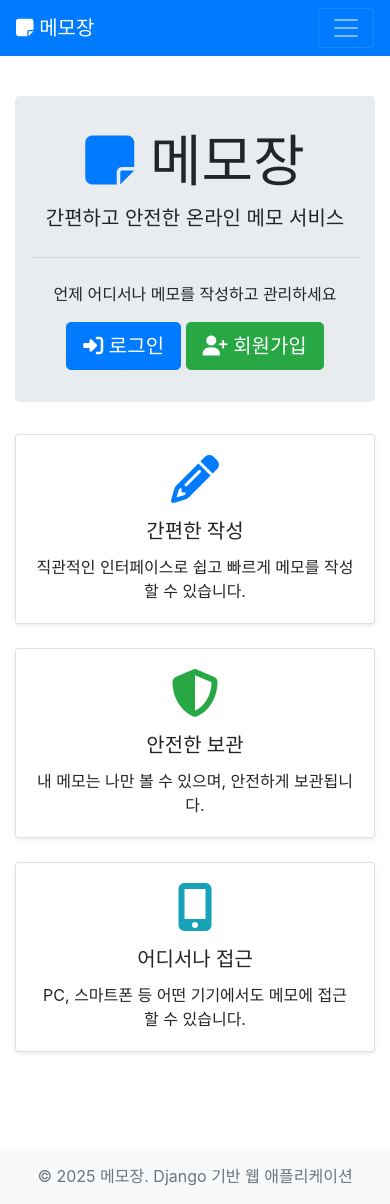
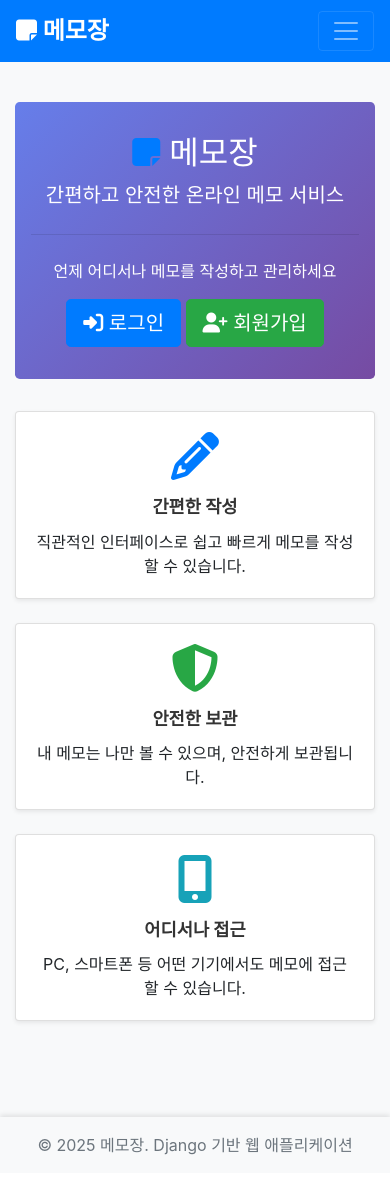
Before and after one commit to taeyo-kim/MyDemo, a Django app: page / in a window 390 px wide. After the commit the page ends 1155 px from the top, so only its background shows below. Run offline with Django 5.2, Linux system fonts and the light colour scheme.

Commit message:
feat: 7단계 - 정적 파일 구현 완료
CSS 개선:
- 그라데이션 배경 및 레이아웃 개선
- 카드 호버 애니메이션 강화
- 배지 펄스 애니메이션 추가
- 폼 포커스 스타일 커스터마이징
- 페이지네이션 스타일 개선
- 반응형 미디어 쿼리
- 커스텀 스크롤바

JavaScript 개선:
- 삭제 확인 모달
- 폼 제출 시 로딩 표시
- 카드 호버 효과 강화
- Textarea 자동 높이 조정
- 뒤로가기 버튼 확인
- 스크롤 시 네비게이션 그림자
- 툴팁 활성화
- 메모 검색 기능 (클라이언트 사이드)
- 페이드인 효과

Closes #28

```diff
--- a/Memo/static/css/style.css
+++ b/Memo/static/css/style.css
@@ -1,19 +1,144 @@
 /* 메모장 커스텀 스타일 */
 
+/* Body & Layout */
 body {
     min-height: 100vh;
     display: flex;
     flex-direction: column;
+    background-color: #f8f9fa;
 }
 
 main {
     flex: 1;
 }
 
+/* Card Animations */
 .card {
-    transition: transform 0.2s;
+    transition: transform 0.2s, box-shadow 0.2s;
 }
 
 .card:hover {
     transform: translateY(-5px);
+    box-shadow: 0 8px 16px rgba(0, 0, 0, 0.2) !important;
 }
+
+/* Memo Content */
+.memo-content {
+    font-size: 1.1rem;
+    line-height: 1.8;
+    white-space: pre-wrap;
+    word-wrap: break-word;
+}
+
+/* Jumbotron */
+.jumbotron {
+    background: linear-gradient(135deg, #667eea 0%, #764ba2 100%);
+    color: white;
+}
+
+/* Navigation Bar */
+.navbar-brand {
+    font-weight: bold;
+    font-size: 1.5rem;
+}
+
+/* Badge */
+.badge-success {
+    animation: pulse 2s infinite;
+}
+
+@keyframes pulse {
+    0%, 100% {
+        opacity: 1;
+    }
+    50% {
+        opacity: 0.6;
+    }
+}
+
+/* Buttons */
+.btn {
+    transition: all 0.3s;
+}
+
+.btn:hover {
+    transform: translateY(-2px);
+}
+
+/* Form Controls */
+.form-control:focus {
+    border-color: #667eea;
+    box-shadow: 0 0 0 0.2rem rgba(102, 126, 234, 0.25);
+}
+
+/* Alert */
+.alert {
+    animation: slideDown 0.5s;
+}
+
+@keyframes slideDown {
+    from {
+        opacity: 0;
+        transform: translateY(-20px);
+    }
+    to {
+        opacity: 1;
+        transform: translateY(0);
+    }
+}
+
+/* Pagination */
+.pagination .page-link {
+    color: #667eea;
+}
+
+.pagination .page-item.active .page-link {
+    background-color: #667eea;
+    border-color: #667eea;
+}
+
+/* Card Title */
+.card-title {
+    color: #333;
+    font-weight: bold;
+}
+
+/* Footer */
+footer {
+    box-shadow: 0 -2px 5px rgba(0, 0, 0, 0.1);
+}
+
+/* Responsive */
+@media (max-width: 768px) {
+    .jumbotron h1 {
+        font-size: 2rem;
+    }
+
+    .card-title {
+        font-size: 1.1rem;
+    }
+}
+
+/* Loading Spinner */
+.spinner-border {
+    width: 3rem;
+    height: 3rem;
+}
+
+/* Custom Scrollbar */
+::-webkit-scrollbar {
+    width: 10px;
+}
+
+::-webkit-scrollbar-track {
+    background: #f1f1f1;
+}
+
+::-webkit-scrollbar-thumb {
+    background: #667eea;
+    border-radius: 5px;
+}
+
+::-webkit-scrollbar-thumb:hover {
+    background: #555;
+}
--- a/Memo/static/js/script.js
+++ b/Memo/static/js/script.js
@@ -1,8 +1,80 @@
 // 메모장 JavaScript
 
-// 메시지 자동 숨김
 $(document).ready(function() {
+    // 메시지 자동 숨김
     setTimeout(function() {
         $('.alert').fadeOut('slow');
     }, 5000);
+
+    // 삭제 확인 모달
+    $('a[href*="delete"]').not('form a').on('click', function(e) {
+        if (!$(this).closest('form').length) {
+            const confirmed = confirm('정말로 삭제하시겠습니까?');
+            if (!confirmed) {
+                e.preventDefault();
+            }
+        }
+    });
+
+    // 폼 제출 시 로딩 표시
+    $('form').on('submit', function() {
+        const submitBtn = $(this).find('button[type="submit"]');
+        submitBtn.prop('disabled', true);
+        submitBtn.html('<span class="spinner-border spinner-border-sm"></span> 처리 중...');
+    });
+
+    // 카드 호버 효과 강화
+    $('.card').hover(
+        function() {
+            $(this).addClass('shadow-lg');
+        },
+        function() {
+            $(this).removeClass('shadow-lg');
+        }
+    );
+
+    // Textarea 자동 높이 조정
+    $('textarea').on('input', function() {
+        this.style.height = 'auto';
+        this.style.height = (this.scrollHeight) + 'px';
+    });
+
+    // 뒤로가기 버튼 확인
+    $('.btn-secondary[href*="list"]').on('click', function(e) {
+        const form = $('form');
+        if (form.length && form.find('input, textarea').filter(function() {
+            return $(this).val() !== '';
+        }).length > 0) {
+            const confirmed = confirm('작성 중인 내용이 있습니다. 정말로 나가시겠습니까?');
+            if (!confirmed) {
+                e.preventDefault();
+            }
+        }
+    });
+
+    // 스크롤 시 네비게이션 바 그림자 효과
+    $(window).scroll(function() {
+        if ($(this).scrollTop() > 50) {
+            $('.navbar').addClass('shadow');
+        } else {
+            $('.navbar').removeClass('shadow');
+        }
+    });
+
+    // 툴팁 활성화 (Bootstrap)
+    $('[data-toggle="tooltip"]').tooltip();
+
+    // 메모 검색 기능 (클라이언트 사이드)
+    $('#memoSearch').on('keyup', function() {
+        const value = $(this).val().toLowerCase();
+        $('.card').filter(function() {
+            $(this).parent().toggle($(this).text().toLowerCase().indexOf(value) > -1);
+        });
+    });
 });
+
+// 페이지 로드 완료 시
+window.addEventListener('load', function() {
+    // 페이드인 효과
+    $('main').css('opacity', 0).animate({opacity: 1}, 500);
+});
```
